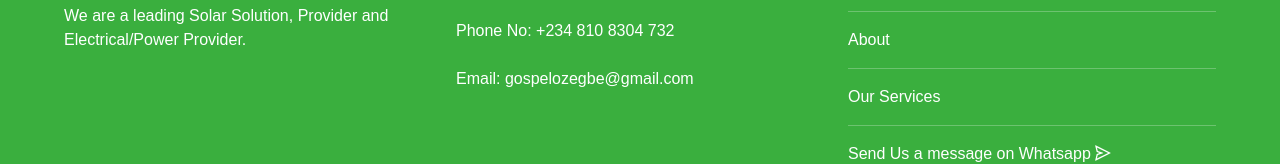
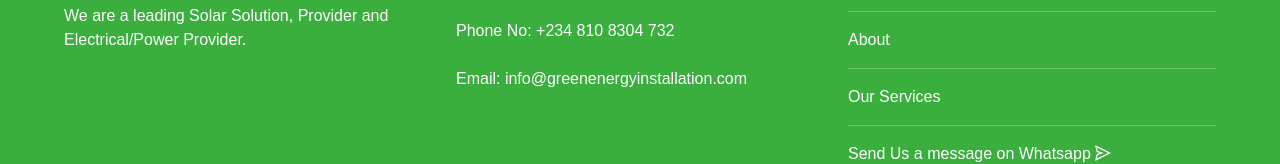
Before and after one commit to jozzydgr8/greeninverter, a React (Create React App) app: page / in a window 1280 px wide. Shown: the part 3075-3239 px from the top of the page. Built offline with nearby package versions, Linux system fonts and the light colour scheme; a web font is replaced by a local one.

Commit message:
updated email

```diff
--- a/src/pages/component/Footer.tsx
+++ b/src/pages/component/Footer.tsx
@@ -14,7 +14,7 @@ export const Footer =()=>{
                     <h3>Contact Section</h3>
                     Location: Lagos Nigeria, Lagos. <br/><br/>
                     Phone No: <a href="tel:08108304732">+234 810 8304 732</a> <br/><br/>
-                    Email: <a href="mailto:gospelozegbe@gmail.com">gospelozegbe@gmail.com</a> <br/><br/>
+                    Email: <a href="mailto:info@greenenergyinstallation.com">info@greenenergyinstallation.com</a> <br/><br/>
                 </div>
 
                 <div className="col-md-4">
```
